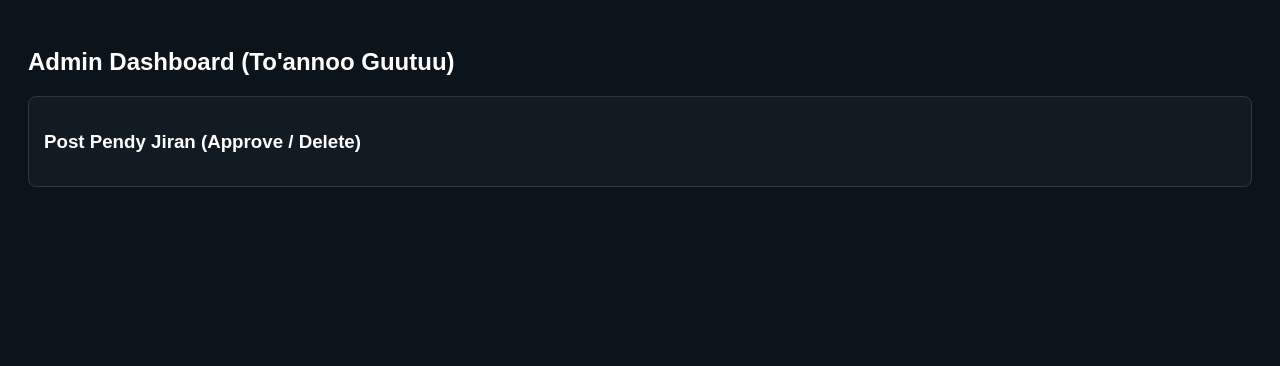
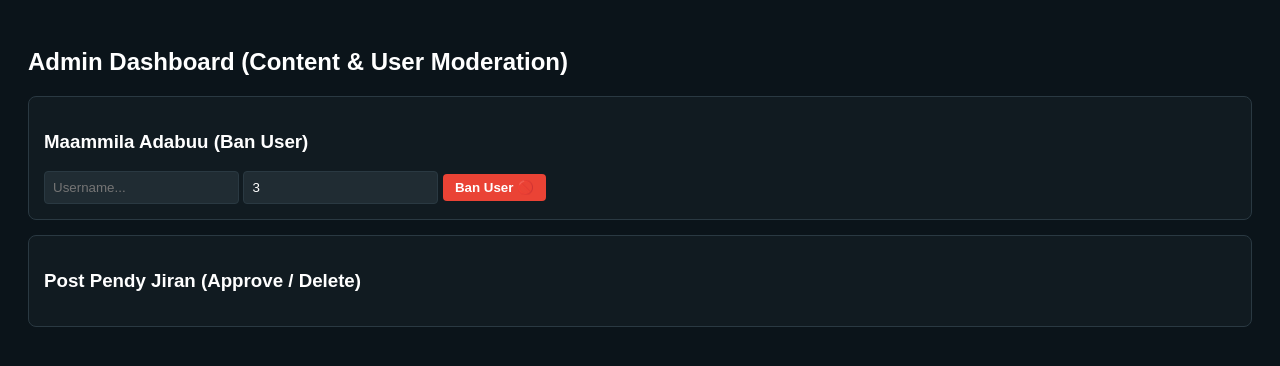
Before and after one commit to kalifa8121/Imaanaacall, a website: page public/admin.html in a window 1280 px wide. Drawn offline with Linux system fonts and the light colour scheme; no server answers.

Commit message:
Update admin dashboard title and ban user functionality

```diff
--- a/public/admin.html
+++ b/public/admin.html
@@ -2,27 +2,35 @@
 <html lang="om">
 <head>
   <meta charset="UTF-8">
-  <title>Admin Dashboard - To'annoo</title>
+  <title>Admin Moderation & Ban Console</title>
   <style>
     body { font-family: sans-serif; background: #0b141a; color: white; padding: 20px; }
     .card { background: #111b21; border: 1px solid #2a3942; padding: 15px; margin-bottom: 15px; border-radius: 8px; }
     .btn { padding: 6px 12px; border: none; border-radius: 4px; cursor: pointer; font-weight: bold; }
     .btn-green { background: #00a884; color: white; }
     .btn-danger { background: #ea4335; color: white; }
+    input { padding: 8px; background: #202c33; border: 1px solid #2a3942; color: white; border-radius: 4px; }
   </style>
 </head>
 <body>
 
-  <h2>Admin Dashboard (To'annoo Guutuu)</h2>
+  <h2>Admin Dashboard (Content & User Moderation)</h2>
 
+  <!-- BAN USER CONTROL -->
+  <div class="card">
+    <h3>Maammila Adabuu (Ban User)</h3>
+    <input type="text" id="ban-user-in" placeholder="Username...">
+    <input type="number" id="ban-days-in" placeholder="Guyyoota (Days)..." value="3">
+    <button class="btn btn-danger" onclick="banUser()">Ban User 🚫</button>
+  </div>
+
+  <!-- PENDING POSTS APPROVAL -->
   <div class="card">
     <h3>Post Pendy Jiran (Approve / Delete)</h3>
     <div id="pending-posts"></div>
   </div>
 
   <script>
-    const token = 'admin123'; // Environment Passkey keessan
-
     async function loadPending() {
       const res = await fetch('/api/admin/pending-posts');
       const posts = await res.json();
@@ -32,6 +40,7 @@
         div.innerHTML += `
           <div style="border-bottom:1px solid #333; padding:10px;">
             <b>@${p.username}:</b> ${p.content} <br>
+            ${p.media_url ? `<img src="${p.media_url}" style="max-width:200px;">` : ''} <br>
             <button class="btn btn-green" onclick="approve(${p.id})">Approve (Raggaasisi)</button>
             <button class="btn btn-danger" onclick="del(${p.id})">Delete (Haqi)</button>
           </div>`;
@@ -48,6 +57,13 @@
       loadPending();
     }
 
+    async function banUser() {
+      const username = document.getElementById('ban-user-in').value;
+      const days = document.getElementById('ban-days-in').value;
+      await fetch('/api/admin/ban-user', { method: 'POST', headers: {'Content-Type':'application/json'}, body: JSON.stringify({username, days}) });
+      alert(`User @${username} was banned for ${days} days.`);
+    }
+
     loadPending();
   </script>
 </body>
```
